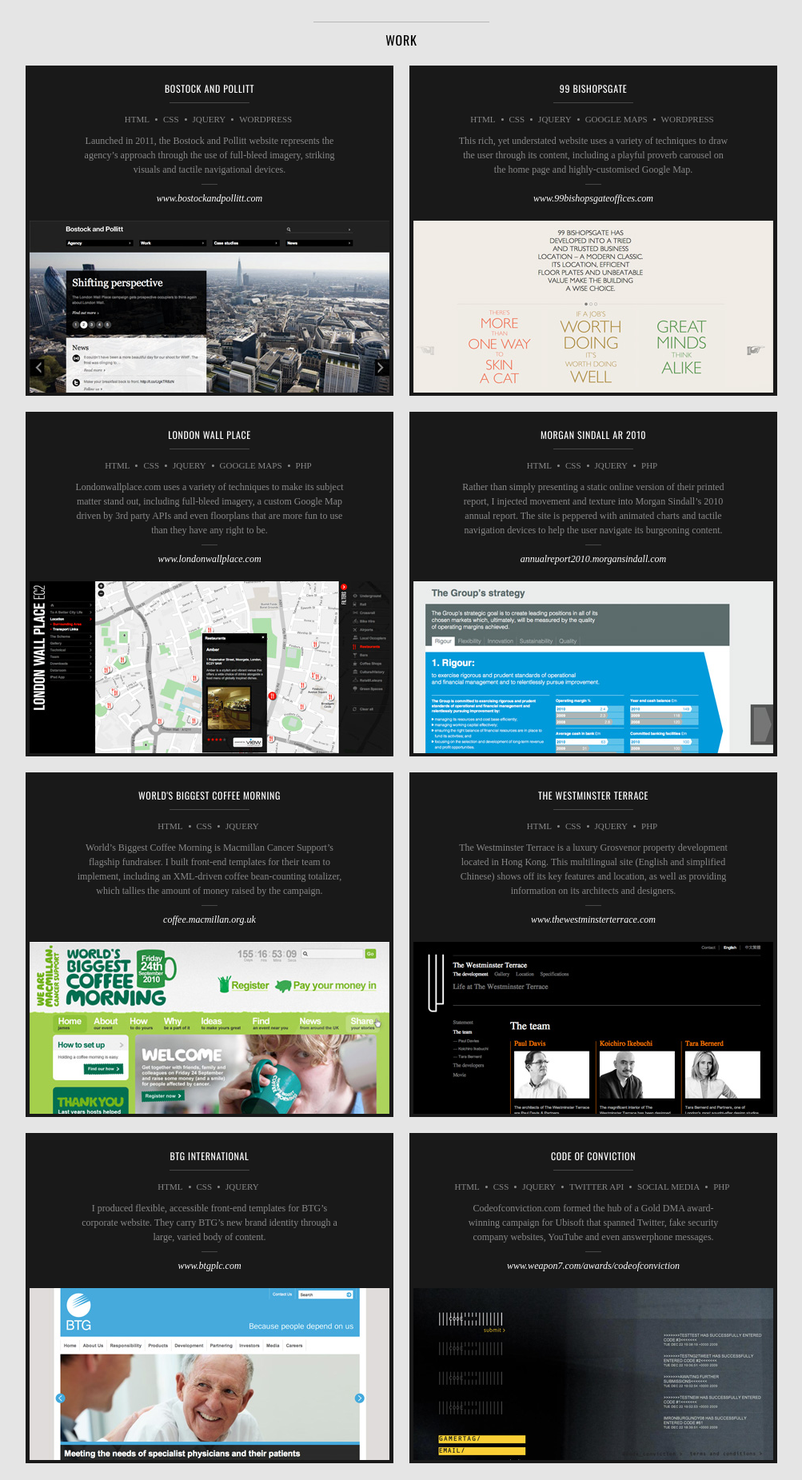
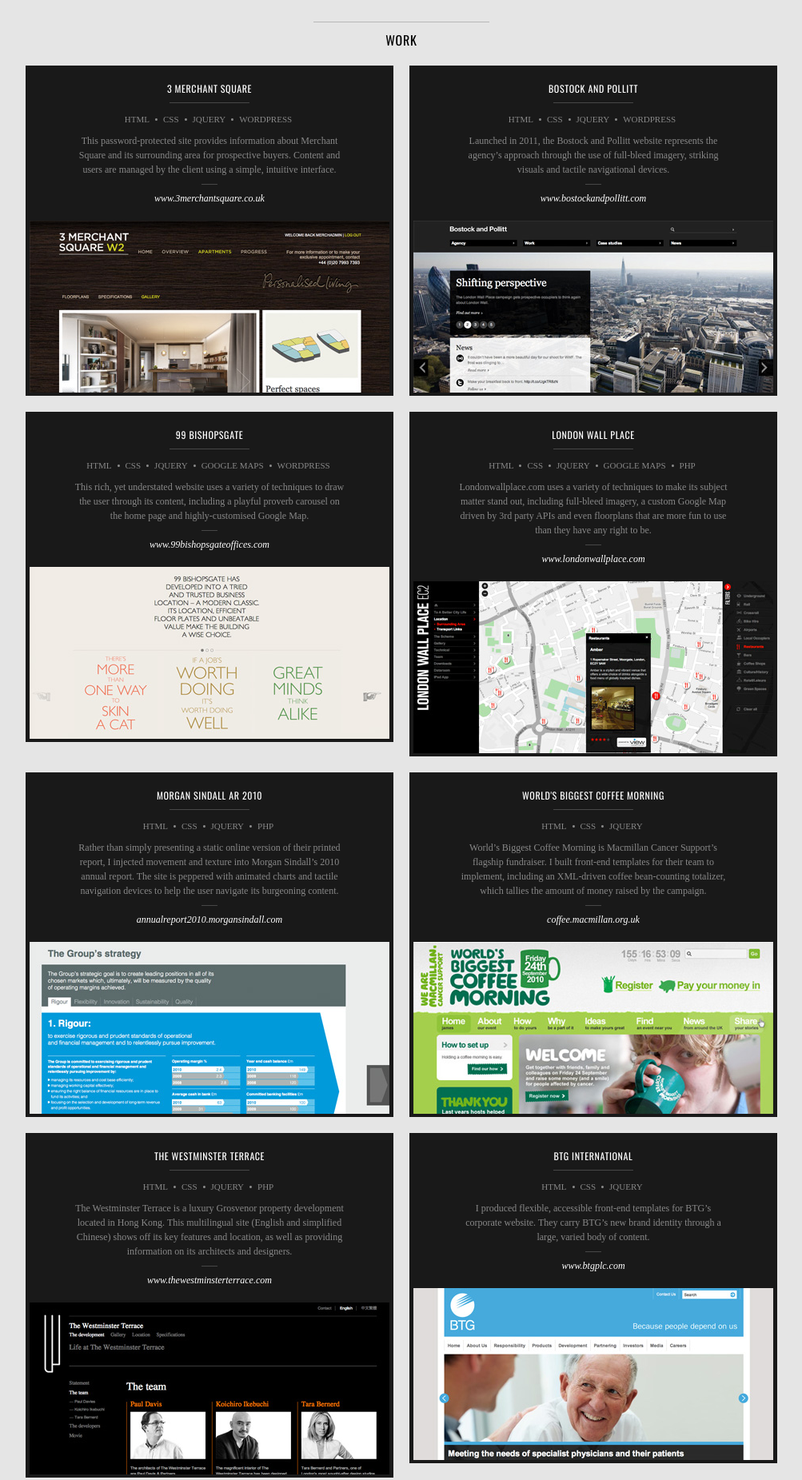
Before and after one commit to dndhm/decoderant, a plain HTML site: page index.html in a window 1280 px wide. Shown: the part 291-2142 px from the top of the page at 80% size, without its empty margins (138-1141 px from the left). Drawn offline with nearby package versions, Linux system fonts and the light colour scheme.

Commit message:
Added 3 Merchant Square project

```diff
--- a/index.html
+++ b/index.html
@@ -27,6 +27,18 @@
 	<section>
 		<h2>Work</h2>
 		<div class="project">
+			<h3>3 Merchant Square</h3>
+			<ul>
+				<li class="first">HTML</li>
+				<li>CSS</li>
+				<li>jQuery</li>
+				<li>Wordpress</li>
+			</ul>
+			<p>This password-protected site provides information about Merchant Square and its surrounding area for prospective buyers. Content and users are managed by the client using a simple, intuitive interface.</p>
+			<a class="external sitelink" href="http://www.3merchantsquare.co.uk">www.3merchantsquare.co.uk</a>
+			<img src="images/project_3merchantsquare.jpg" width="450" height="215" alt="Bostock &amp; Pollitt" />
+		</div>
+		<div class="project odd">
 			<h3>Bostock and Pollitt</h3>
 			<ul>
 				<li class="first">HTML</li>
@@ -38,7 +50,7 @@
 			<a class="external sitelink" href="http://www.bostockandpollitt.com">www.bostockandpollitt.com</a>
 			<img src="images/project_bostockandpollitt.jpg" width="450" height="215" alt="Bostock &amp; Pollitt" />
 		</div>
-		<div class="project odd">
+		<div class="project">
 			<h3>99 Bishopsgate</h3>
 			<ul>
 				<li class="first">HTML</li>
@@ -52,7 +64,7 @@
 			<img src="images/project_99bishopsgate.jpg" width="450" height="215" alt="99 Bishopsgate" />
 		</div>
 
-		<div class="project">
+		<div class="project odd">
 			<h3>London Wall Place</h3>
 			<ul>
 				<li class="first">HTML</li>
@@ -65,7 +77,7 @@
 			<a class="external sitelink" href="http://www.londonwallplace.com">www.londonwallplace.com</a>
 			<img src="images/project_londonwallplace.jpg" width="450" height="215" alt="London Wall Place" />
 		</div>
-		<div class="project odd">
+		<div class="project">
 			<h3>Morgan Sindall AR 2010</h3>
 			<ul>
 				<li class="first">HTML</li>
@@ -78,7 +90,7 @@
 			<img src="images/project_morgansindall2010.jpg" width="450" height="215" alt="Morgan Sindall AR 2010" />
 		</div>
 
-		<div class="project">
+		<div class="project odd">
 			<h3>World's Biggest Coffee Morning</h3>
 			<ul>
 				<li class="first">HTML</li>
@@ -89,7 +101,7 @@
 			<a class="external sitelink" href="http://coffee.macmillan.org.uk/Home.aspx">coffee.macmillan.org.uk</a>
 			<img src="images/project_wbcm.jpg" width="450" height="215" alt="World's Biggest Coffee Morning" />
 		</div>
-		<div class="project odd">
+		<div class="project">
 			<h3>The Westminster Terrace</h3>
 			<ul>
 				<li class="first">HTML</li>
@@ -102,7 +114,7 @@
 			<img src="images/project_westminsterterrace.jpg" width="450" height="215" alt="The Westminster Terrace" />
 		</div>
 
-		<div class="project">
+		<div class="project odd">
 			<h3>BTG International</h3>
 			<ul>
 				<li class="first">HTML</li>
@@ -113,7 +125,7 @@
 			<a class="external sitelink" href="http://www.btgplc.com">www.btgplc.com</a>
 			<img src="images/project_btg.jpg" width="450" height="215" alt="BTG International" />
 		</div>
-		<div class="project odd">
+		<div class="project">
 			<h3>Code of Conviction</h3>
 			<ul>
 				<li class="first">HTML</li>
```
Also changed, not shown: images/project_3merchantsquare.jpg (added).
